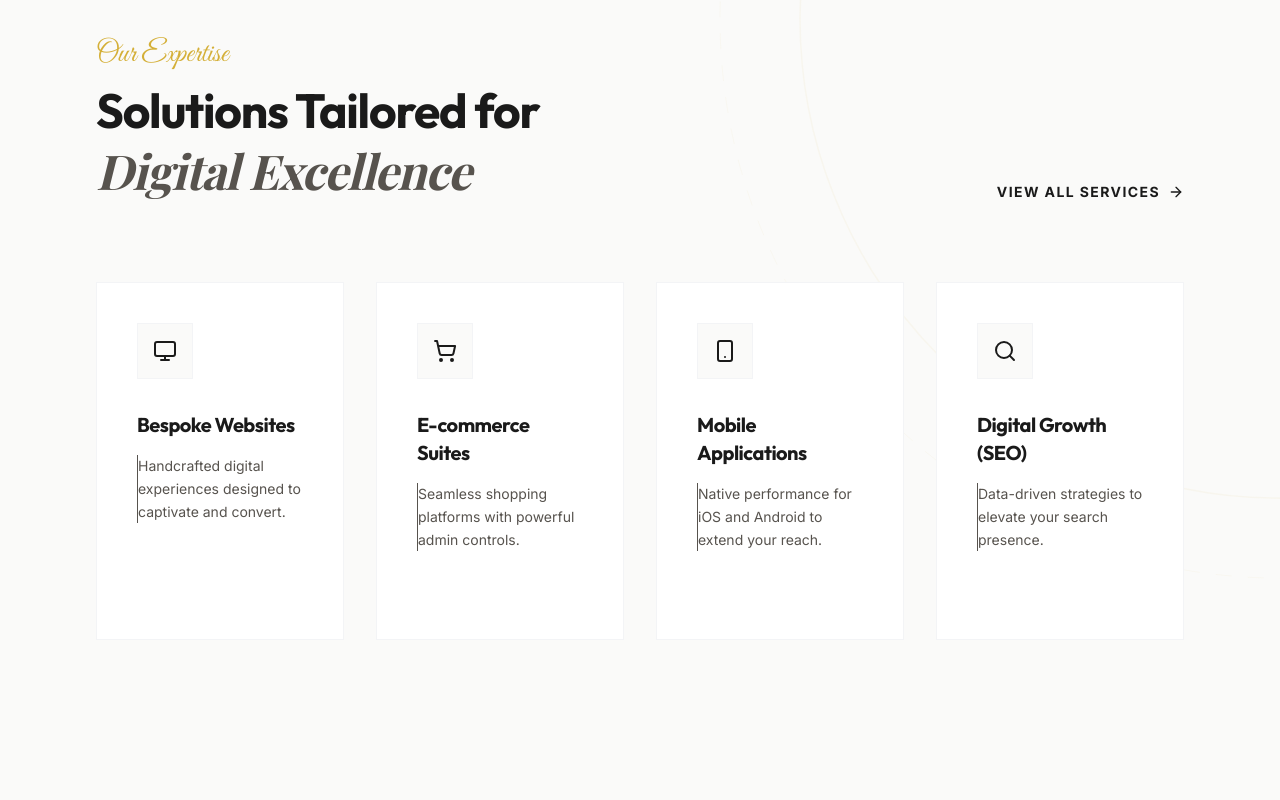
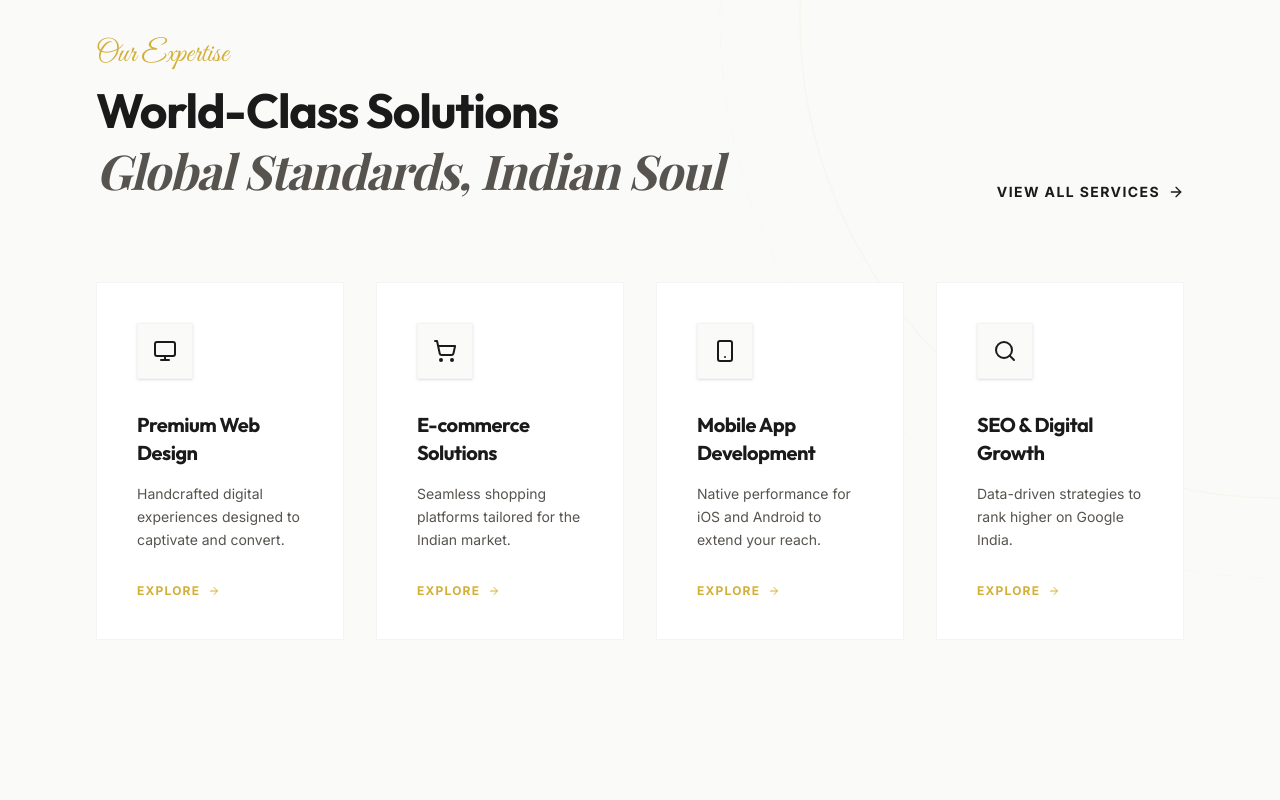
Before and after one commit to uzmaansaricse/techpoint, a React (Vite) app: page / in a window 1280 px wide. Shown: the part 1000-1800 px from the top of the page. Built offline with nearby package versions, Linux system fonts and the light colour scheme; a web font is replaced by a local one.

Commit message:
Optimized UX hover effects for a smoother feel. Updated SEO keywords and content (Footer, Contact) to target the Indian market, including location change to Gurugram/India.

```diff
--- a/src/components/Footer.jsx
+++ b/src/components/Footer.jsx
@@ -31,51 +31,44 @@ const Footer = () => {
 
                     {/* Quick Links */}
                     <div>
-                        <h4 className="text-sm font-bold uppercase tracking-widest mb-8 text-accent">Explore</h4>
-                        <ul className="space-y-4">
-                            {['Home', 'Services', 'Portfolio', 'Contact'].map((item) => (
-                                <li key={item}>
-                                    <Link to={item === 'Home' ? '/' : `/${item.toLowerCase()}`} className="text-slate-400 hover:text-white transition-colors flex items-center gap-2 text-sm group">
-                                        <span className="w-0 h-[1px] bg-accent transition-all duration-300 group-hover:w-4"></span>
-                                        {item}
-                                    </Link>
-                                </li>
-                            ))}
+                        <h4 className="text-sm font-bold uppercase tracking-widest text-accent mb-6">Explore</h4>
+                        <ul className="space-y-4 text-sm text-slate-400 font-light">
+                            <li><Link to="/about" className="hover:text-white transition-colors">About Us</Link></li>
+                            <li><Link to="/services" className="hover:text-white transition-colors">Services</Link></li>
+                            <li><Link to="/top-projects" className="hover:text-white transition-colors">Portfolio</Link></li>
+                            <li><Link to="/career" className="hover:text-white transition-colors">Careers</Link></li>
+                            <li><Link to="/contact" className="hover:text-white transition-colors">Contact</Link></li>
                         </ul>
                     </div>
 
                     {/* Services */}
                     <div>
-                        <h4 className="text-sm font-bold uppercase tracking-widest mb-8 text-accent">Expertise</h4>
-                        <ul className="space-y-4">
-                            {['Web Development', 'Mobile Apps', 'E-commerce', 'UI/UX Design', 'SEO Optimization'].map((item) => (
-                                <li key={item}>
-                                    <Link to="/services" className="text-slate-400 hover:text-white transition-colors text-sm hover:pl-2 duration-300 block">
-                                        {item}
-                                    </Link>
-                                </li>
-                            ))}
+                        <h4 className="text-sm font-bold uppercase tracking-widest text-accent mb-6">Expertise</h4>
+                        <ul className="space-y-4 text-sm text-slate-400 font-light">
+                            <li><Link to="/services" className="hover:text-white transition-colors">Web Development</Link></li>
+                            <li><Link to="/services" className="hover:text-white transition-colors">App Development</Link></li>
+                            <li><Link to="/services" className="hover:text-white transition-colors">UI/UX Design</Link></li>
+                            <li><Link to="/services" className="hover:text-white transition-colors">SEO & Marketing</Link></li>
                         </ul>
                     </div>
 
-                    {/* Newsletter */}
+                    {/* Contact */}
                     <div>
-                        <h4 className="text-sm font-bold uppercase tracking-widest mb-8 text-accent">Stay Updated</h4>
-                        <p className="text-slate-400 mb-6 text-sm font-light">Join our exclusive network for the latest insights.</p>
-                        <form className="flex flex-col space-y-4" onSubmit={(e) => e.preventDefault()}>
-                            <div className="relative">
-                                <input type="email" placeholder="Email Address" className="w-full bg-white/5 text-white px-5 py-3 rounded-none border-b border-white/10 focus:border-accent focus:outline-none transition-all placeholder:text-slate-600 text-sm" />
-                            </div>
-                            <button type="submit" className="self-start text-xs font-bold uppercase tracking-widest text-white hover:text-accent transition-colors flex items-center gap-2 group">
-                                Subscribe <ArrowUpRight className="w-4 h-4 group-hover:translate-x-1 group-hover:-translate-y-1 transition-transform" />
-                            </button>
-                        </form>
+                        <h4 className="text-sm font-bold uppercase tracking-widest text-accent mb-6">Visit Us</h4>
+                        <p className="text-slate-400 text-sm font-light leading-relaxed mb-4">
+                            Udyog Vihar Phase 4,<br />
+                            Gurugram, India 122015
+                        </p>
+                        <div className="text-slate-400 text-sm font-light">
+                            <p>+91 98765 43210</p>
+                            <p>hello@techpoint.in</p>
+                        </div>
                     </div>
                 </div>
 
                 <div className="border-t border-white/5 pt-8 flex flex-col md:flex-row justify-between items-center gap-4">
                     <p className="text-slate-500 text-xs tracking-wide">
-                        &copy; {new Date().getFullYear()} TechPoint. All rights reserved.
+                        &copy; {new Date().getFullYear()} TechPoint India. All rights reserved.
                     </p>
                     <div className="flex gap-6 text-xs text-slate-500 uppercase tracking-wider">
                         <a href="#" className="hover:text-accent transition-colors">Privacy</a>
--- a/src/components/SEO.jsx
+++ b/src/components/SEO.jsx
@@ -5,13 +5,26 @@ const SEO = ({ title }) => {
     const location = useLocation();
 
     useEffect(() => {
-        document.title = title ? `${title} | Digital Agency` : 'Digital Agency';
+        const pageTitle = title ? `${title} | TechPoint India` : 'TechPoint India | Best Web Development Agency';
+        document.title = pageTitle;
 
-        // You can add favicon logic here if you want dynamic favicons,
-        // but usually a static one in index.html is enough.
-        // If strict requirement implies changing valid favicon per page:
-        // const link = document.querySelector("link[rel~='icon']");
-        // if (link) link.href = '/favicon-specific.ico';
+        // Meta Description Update
+        let metaDescription = document.querySelector("meta[name='description']");
+        if (!metaDescription) {
+            metaDescription = document.createElement('meta');
+            metaDescription.name = 'description';
+            document.head.appendChild(metaDescription);
+        }
+        metaDescription.content = "TechPoint India offers premium web design, SEO, and app development services in India. We build high-performance digital solutions for Indian and global brands.";
+
+        // Meta Keywords Update (Optional but requested)
+        let metaKeywords = document.querySelector("meta[name='keywords']");
+        if (!metaKeywords) {
+            metaKeywords = document.createElement('meta');
+            metaKeywords.name = 'keywords';
+            document.head.appendChild(metaKeywords);
+        }
+        metaKeywords.content = "Web Design India, SEO Company India, Mobile App Development Delhi, Best Web Developer Bangalore, Freelance Web Designer India, Luxury Web Design, TechPoint India";
 
     }, [location, title]);
 
--- a/src/components/ServicesPreview.jsx
+++ b/src/components/ServicesPreview.jsx
@@ -4,26 +4,26 @@ import { Link } from 'react-router-dom';
 
 const services = [
     {
-        title: 'Bespoke Websites',
+        title: 'Premium Web Design',
         description: 'Handcrafted digital experiences designed to captivate and convert.',
         icon: <Monitor size={24} />,
         link: '/services'
     },
     {
-        title: 'E-commerce Suites',
-        description: 'Seamless shopping platforms with powerful admin controls.',
+        title: 'E-commerce Solutions',
+        description: 'Seamless shopping platforms tailored for the Indian market.',
         icon: <ShoppingCart size={24} />,
         link: '/ecommerce'
     },
     {
-        title: 'Mobile Applications',
+        title: 'Mobile App Development',
         description: 'Native performance for iOS and Android to extend your reach.',
         icon: <Smartphone size={24} />,
         link: '/app-development'
     },
     {
-        title: 'Digital Growth (SEO)',
-        description: 'Data-driven strategies to elevate your search presence.',
+        title: 'SEO & Digital Growth',
+        description: 'Data-driven strategies to rank higher on Google India.',
         icon: <Search size={24} />,
         link: '/services'
     }
@@ -45,8 +45,8 @@ const ServicesPreview = () => {
                     <div className="max-w-2xl">
                         <span className="font-cursive text-3xl text-accent mb-2 block">Our Expertise</span>
                         <h2 className="text-4xl md:text-5xl font-display font-bold text-primary leading-tight">
-                            Solutions Tailored for <br />
-                            <span className="italic font-serif text-secondary">Digital Excellence</span>
+                            World-Class Solutions <br />
+                            <span className="italic font-serif text-secondary">Global Standards, Indian Soul</span>
                         </h2>
                     </div>
                     <Link to="/services" className="hidden md:flex items-center gap-2 text-sm font-bold uppercase tracking-widest text-primary hover:text-accent transition-colors group">
@@ -59,31 +59,28 @@ const ServicesPreview = () => {
                         <Link
                             to={service.link}
                             key={index}
-                            className="group bg-white p-10 h-full flex flex-col justify-between border border-gray-100 hover:border-gold/30 hover:shadow-gold transition-all duration-500 relative overflow-hidden"
+                            className="group bg-white p-10 h-full flex flex-col justify-between border border-gray-100 transition-all duration-300 hover:border-gold/40 hover:shadow-gold hover:-translate-y-2 relative overflow-hidden"
                         >
-                            {/* Hover Gradient Overlay */}
-                            <div className="absolute inset-0 bg-gradient-to-br from-gold/5 to-transparent opacity-0 group-hover:opacity-100 transition-opacity duration-500"></div>
-
                             <div className="relative z-10">
                                 {/* Icon */}
-                                <div className="w-14 h-14 rounded-none bg-bg-light border border-gray-100 flex items-center justify-center text-primary group-hover:bg-primary group-hover:text-gold transition-colors duration-500 mb-8">
+                                <div className="w-14 h-14 rounded-none bg-bg-light border border-gray-100 flex items-center justify-center text-primary group-hover:bg-primary group-hover:text-gold transition-colors duration-300 mb-8 shadow-sm">
                                     {service.icon}
                                 </div>
 
                                 {/* Title */}
-                                <h3 className="text-xl font-display font-bold text-primary mb-4 group-hover:translate-x-1 transition-transform duration-300">
+                                <h3 className="text-xl font-display font-bold text-primary mb-4 transition-colors duration-300 group-hover:text-primary">
                                     {service.title}
                                 </h3>
 
                                 {/* Description */}
-                                <p className="text-secondary text-sm leading-relaxed mb-8 border-l border-gold/0 group-hover:border-gold/50 group-hover:pl-4 transition-all duration-300">
+                                <p className="text-secondary text-sm leading-relaxed mb-8 transition-colors duration-300">
                                     {service.description}
                                 </p>
                             </div>
 
                             {/* Learn More */}
-                            <div className="relative z-10 flex items-center text-xs font-bold uppercase tracking-widest text-accent opacity-0 translate-y-4 group-hover:opacity-100 group-hover:translate-y-0 transition-all duration-500 delay-75">
-                                Explore <ArrowRight className="w-3 h-3 ml-2" />
+                            <div className="relative z-10 flex items-center text-xs font-bold uppercase tracking-widest text-gold transition-all duration-300 group-hover:text-primary">
+                                Explore <ArrowRight className="w-3 h-3 ml-2 group-hover:translate-x-1 transition-transform" />
                             </div>
                         </Link>
                     ))}
--- a/src/pages/ContactPage.jsx
+++ b/src/pages/ContactPage.jsx
@@ -37,21 +37,21 @@ const ContactPage = () => {
                             <ContactItem
                                 icon={<MapPin size={24} />}
                                 title="Studio"
-                                text="123 Business Avenue, Tech City, TC 90210"
+                                text="WorkFlo, Udyog Vihar Phase 4, Gurugram, India 122015"
                             />
 
                             {/* Email */}
                             <ContactItem
                                 icon={<Mail size={24} />}
                                 title="Email"
-                                text="hello@techpoint.com"
+                                text="hello@techpoint.in"
                             />
 
                             {/* Phone */}
                             <ContactItem
                                 icon={<Phone size={24} />}
                                 title="Phone"
-                                text="+1 (555) 123-4567"
+                                text="+91 98765 43210"
                             />
                         </div>
                     </div>
```
